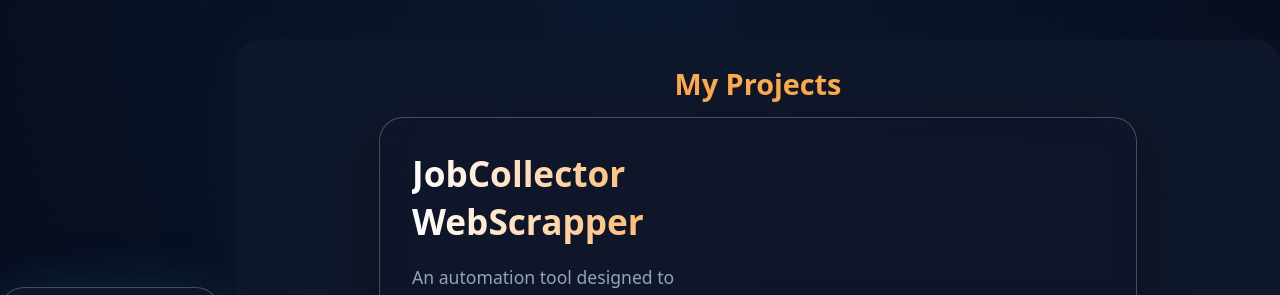
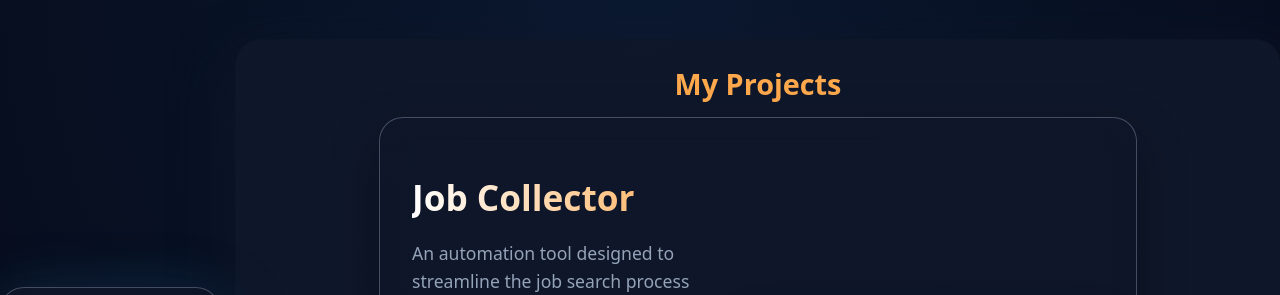
Before and after one commit to mijusko/Vue-portfolio, a Vue app: page / in a window 1280 px wide. Both pictures are taken after a click on the item "Projects". Shown: the top 295 px of the page. Built offline with nearby package versions, Linux system fonts and the light colour scheme.

Commit message:
Update project names

```diff
--- a/src/components/ProjectsView.vue
+++ b/src/components/ProjectsView.vue
@@ -6,7 +6,7 @@ const activeIndex = ref(0);
 const projects = ref([
   {
     id: 1,
-    title: "JobCollector WebScrapper",
+    title: "Job Collector",
     description: "An automation tool designed to streamline the job search process by aggregating and centralizing job listings from multiple online platforms. This project addresses the challenge of fragmented job markets by scraping, parsing, and storing relevant vacancies.",
     video: "/videos/JobCollector.mp4",
     technologies: ["Python", "FastAPI", "Selenium", "Vue.js"],
@@ -15,8 +15,8 @@ const projects = ref([
   },
   {
     id: 2,
-    title: "Find-Warranty app for receipts",
-    description: "A streamlined web application designed to simplify the management of product warranties and digital receipts. Implement AI chat as financial assistant and for data recognition from recipts",
+    title: "Find-Warranty",
+    description: "A streamlined web application designed to simplify the management of product warranties and digital receipts. Implemented AI chat as financial assistant and for data recognition from receipts",
     video: "/videos/FindWarranty.mp4",
     technologies: ["Vue.js", "Spring boot", "PostgreSQL", "AI integration", "Docker"],
     github: "https://github.com/mijusko/FindWarranty",
@@ -24,7 +24,7 @@ const projects = ref([
   },
   {
     id: 3,
-    title: "VideoCall WebApp",
+    title: "Video Call",
     description: "A real-time video conferencing platform built to facilitate seamless peer-to-peer communication. This project focuses on the complexities of live data streaming, utilizing WebSockets for signaling and connection management.",
     video: "/videos/VideoCall.mp4",
     technologies: ["Java", "Spring boot", "WebSocket", "STUN/TURN Servers"],
@@ -33,7 +33,7 @@ const projects = ref([
   },
   {
     id: 4,
-    title: "Youtube Converter in Java",
+    title: "Youtube Converter",
     description: "A desktop utility tool developed in Java that allows users to download and convert YouTube content into various media formats.",
     video: "/videos/YTconverter.mp4",
     technologies: ["Java", "Java Swing", "AWT"],
@@ -49,7 +49,7 @@ const projects = ref([
   },
   {
     id: 6,
-    title: "BobbleBobble game in Java",
+    title: "BobbleBobble",
     description: "A custom-built 2D adventure game developed from scratch using Java. This project focuses on the core principles of game development, including a synchronized game loop, entity management, and real-time rendering.",
     video: "/videos/BobbleBobble.mp4",
     technologies: ["Java", "Java Swing", "AWT"],
```
